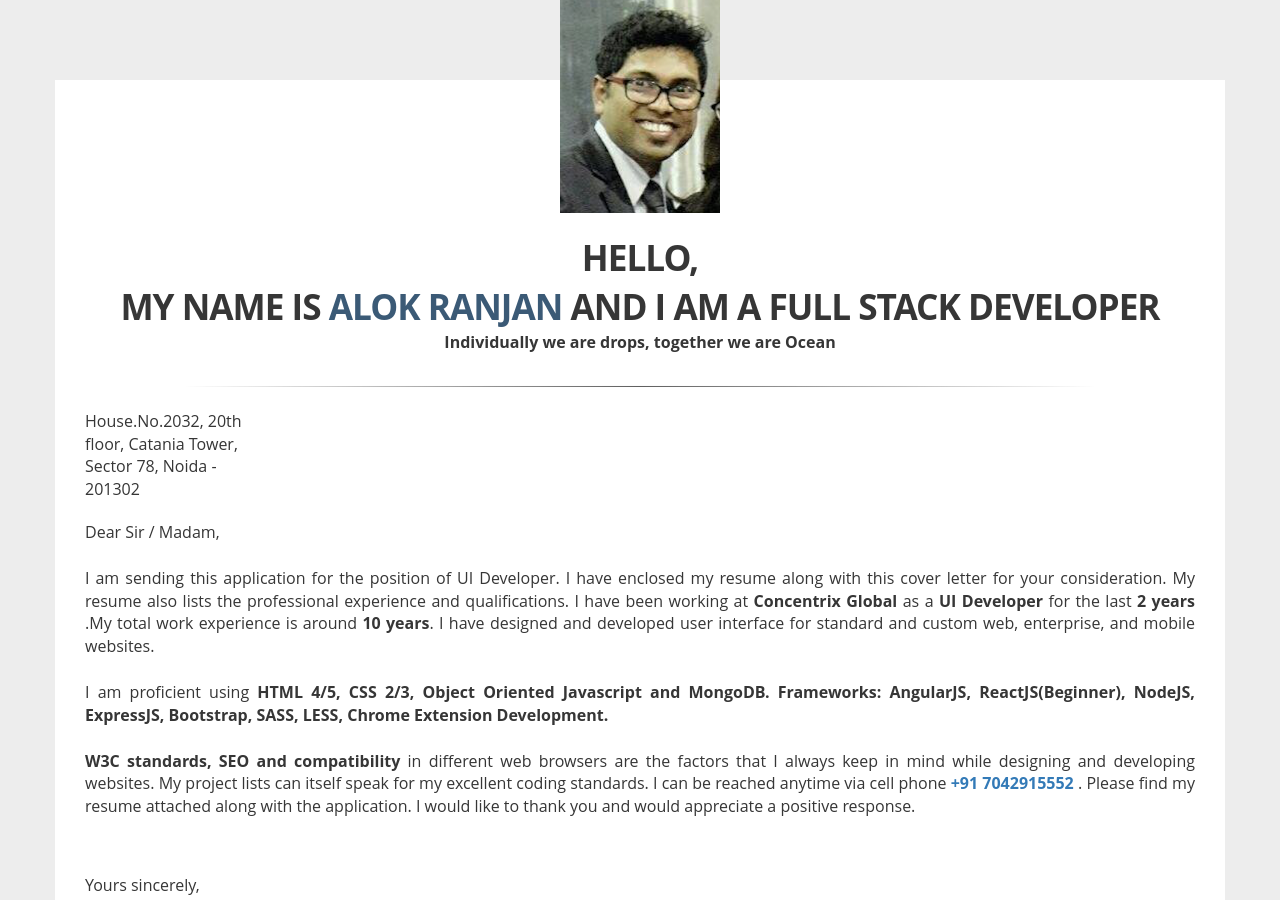
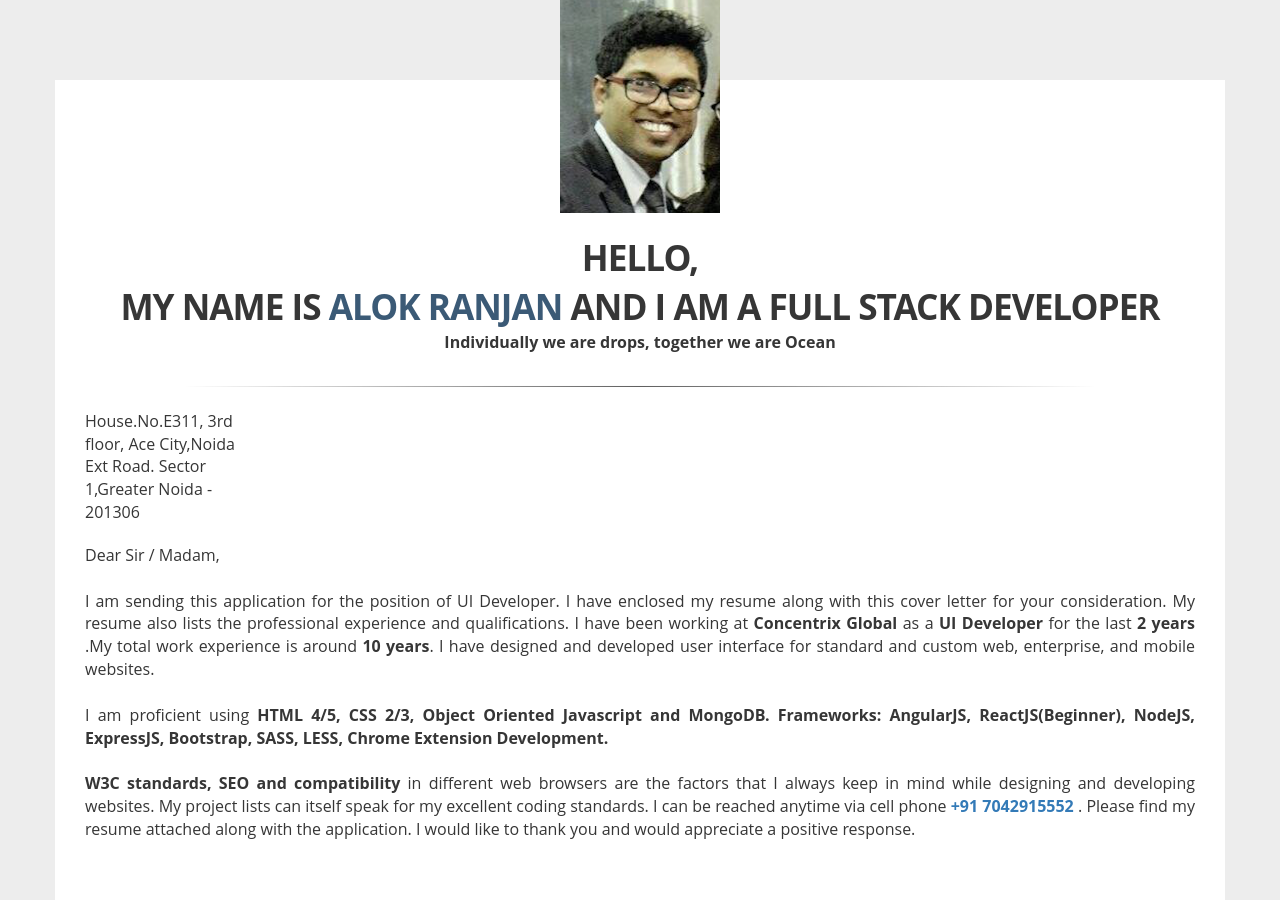
Before and after one commit to alokranjan04/alokranjan04.github.io, a Jekyll site: the page resume_bootstrap/index.html, which Jekyll copies as it is, in a window 1280 px wide and 900 px high. Built offline with Jekyll 4.4.1, drawn with Linux system fonts in a browser that asks for light colours; nearby versions of some CDN libraries; Markdown is read by kramdown in place of the engine named in the settings.

Commit message:
Updating my address

```diff
--- a/resume_bootstrap/index.html
+++ b/resume_bootstrap/index.html
@@ -25,10 +25,10 @@
             <div class="row">
             <div class="col-md-2 col-xs-6 col-sm-6" >
 
-                House.No.2032, 20th floor,
-                Catania Tower,
-                Sector 78, Noida -
-                 201302
+                House.No.E311, 3rd floor,
+                Ace City,Noida Ext Road.
+                Sector 1,Greater Noida -
+                 201306
             </div></div>
             <div >Dear Sir / Madam,</div><br/>
 
```
